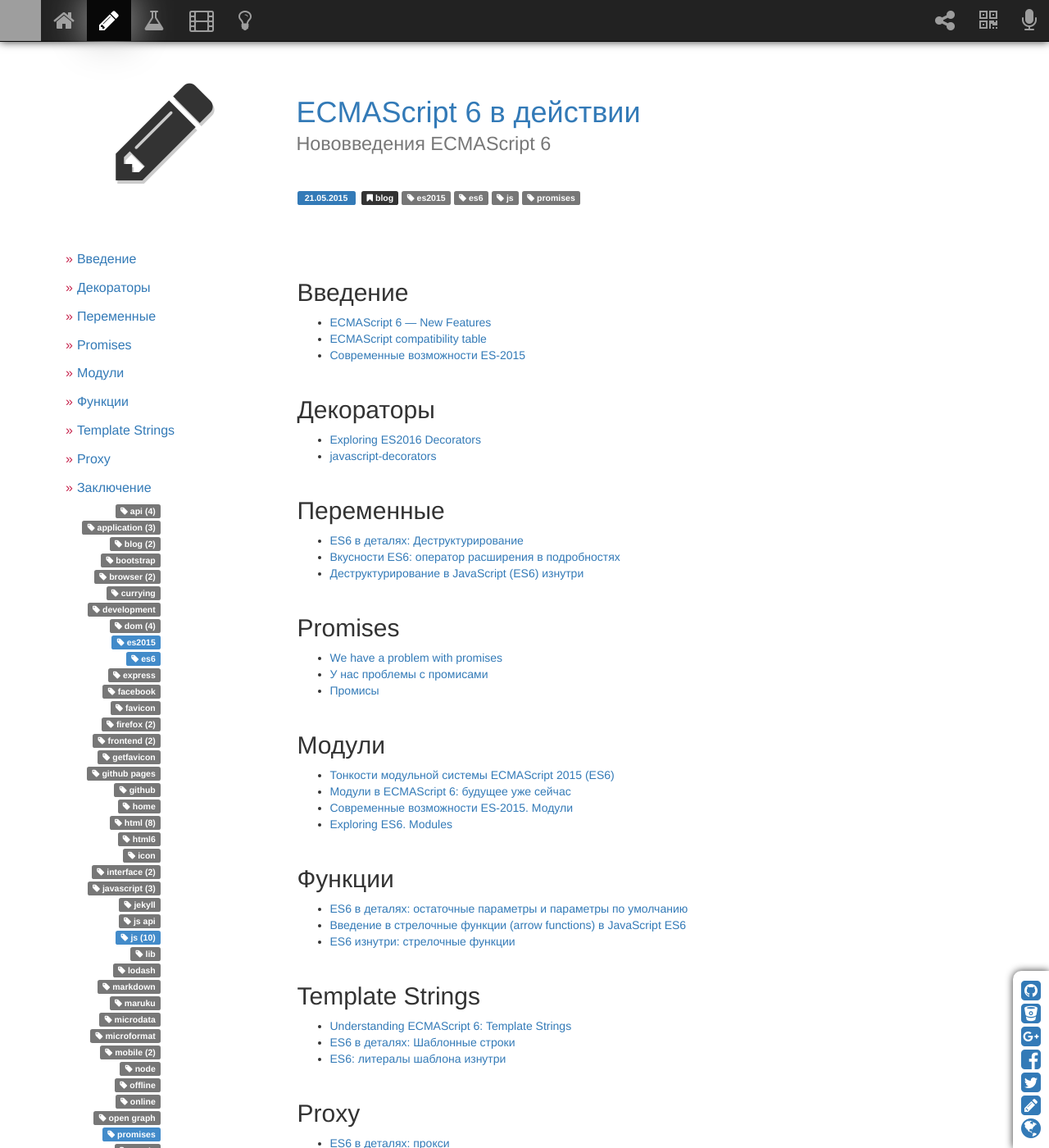
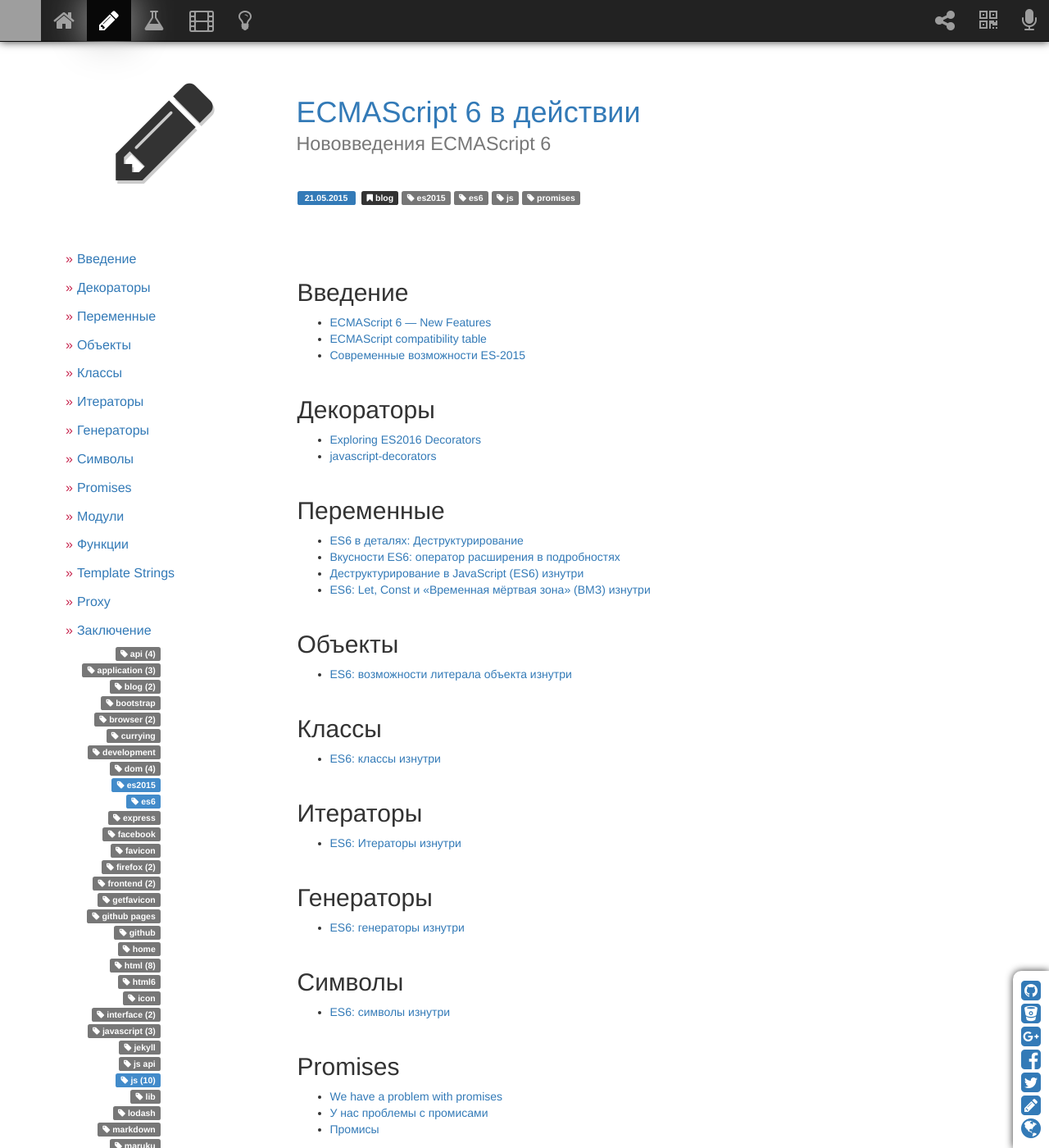
Before and after one commit to sergeymakoveev/sergeymakoveev.github.com, a Jekyll site: the page built from _posts/2015-05-21-js.es6.md, in a window 1280 px wide and 1400 px high. Shown: the whole window at 82% size. Built offline with Jekyll 4.4.1, drawn with Linux system fonts in a browser that asks for light colours; nearby versions of some CDN libraries; comment, search, counter and statistics services are not loaded; grey boxes are pictures that could not be loaded.

Commit message:
[#] обновил контент

```diff
--- a/_posts/2015-05-21-js.es6.md
+++ b/_posts/2015-05-21-js.es6.md
@@ -23,6 +23,28 @@
 *   [ES6 в деталях: Деструктурирование](http://frontender.info/es6-in-depth-destructuring/)
 *   [Вкусности ES6: оператор расширения в подробностях](http://css-live.ru/articles/vkusnosti-es6-operator-rasshireniya-v-podrobnostyax.html)
 *   [Деструктурирование в JavaScript (ES6) изнутри](http://css-live.ru/articles/destrukturirovanie-v-javascript-es6-iznutri.html)
+*   [ES6: Let, Const и «Временная мёртвая зона» (ВМЗ) изнутри](http://css-live.ru/articles/es6-let-const-i-vremennaya-myortvaya-zona-vmz-iznutri.html)
+
+
+## Объекты
+*   [ES6: возможности литерала объекта изнутри](http://css-live.ru/articles/es6-vozmozhnosti-literala-obekta-iznutri.html)
+
+
+## Классы
+*   [ES6: классы изнутри](http://css-live.ru/articles/es6-klassy-iznutri.html)
+
+
+## Итераторы
+*   [ES6: Итераторы изнутри](http://css-live.ru/articles/es6-iteratory-iznutri.html)
+
+
+## Генераторы
+*   [ES6: генераторы изнутри](http://css-live.ru/articles/es6-generatory-iznutri.html)
+
+
+## Символы
+*   [ES6: символы изнутри](http://css-live.ru/articles/es6-simvoly-iznutri.html)
+
 
 ## Promises
 *   [We have a problem with promises](http://pouchdb.com/2015/05/18/we-have-a-problem-with-promises.html)
```
